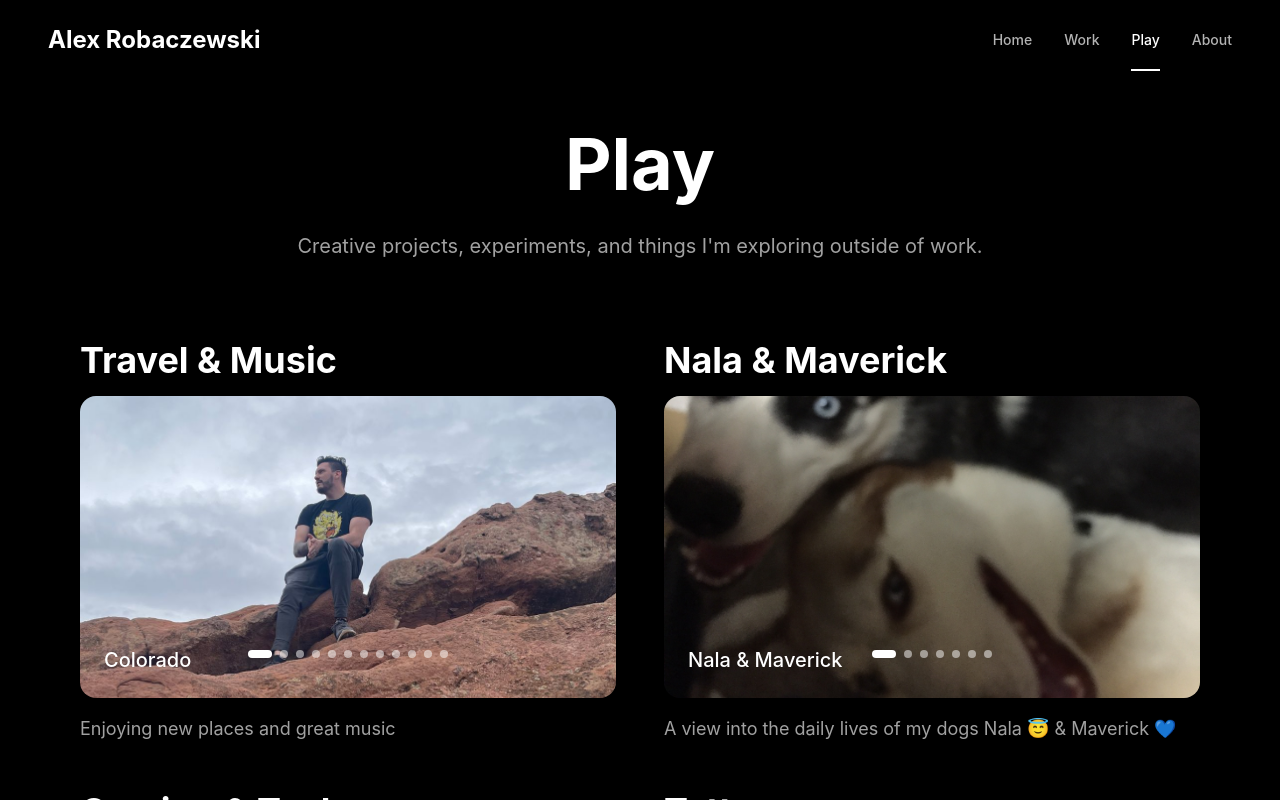
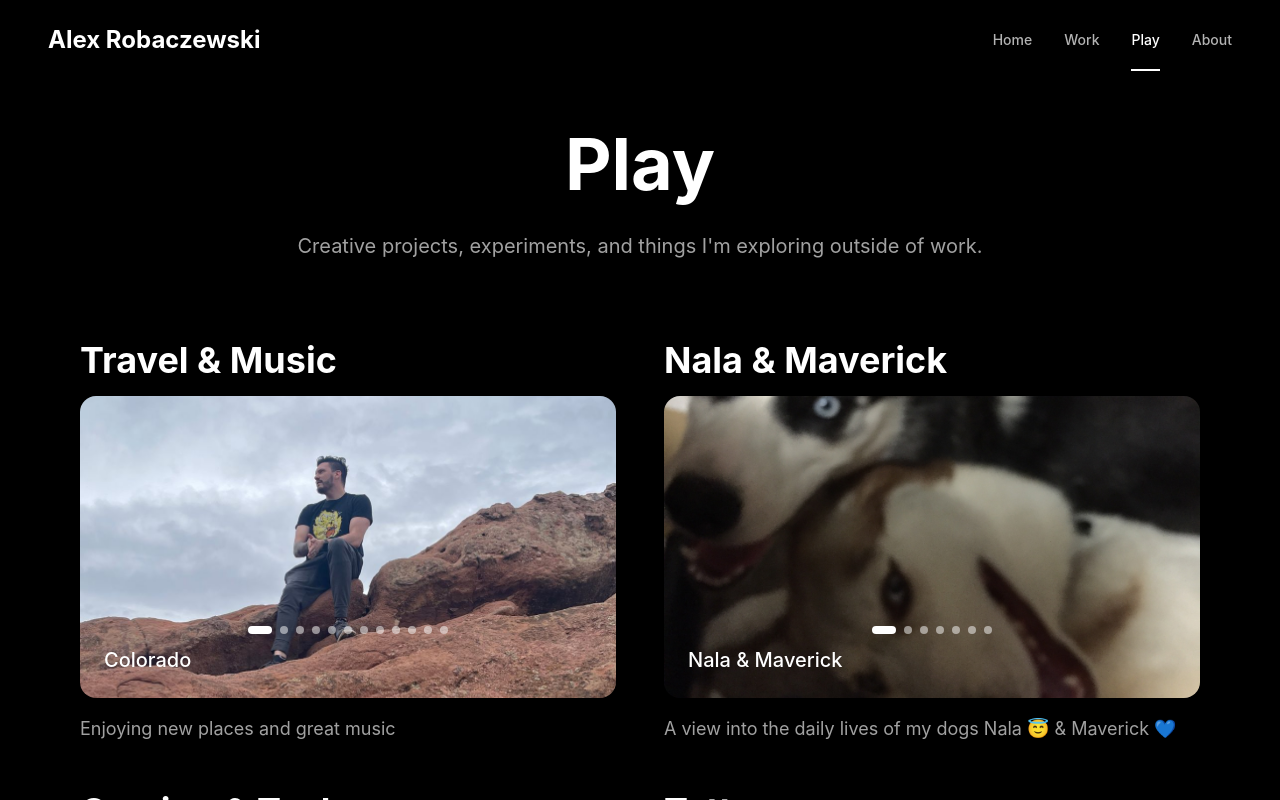
Before and after one commit to Arobaczewski/MyPortfolio, a React (Vite) app: page /play in a window 1280 px wide. Built offline with nearby package versions, Linux system fonts and the light colour scheme.

Commit message:
Add files via upload

```diff
--- a/src/Pages/PlayPage.tsx
+++ b/src/Pages/PlayPage.tsx
@@ -1,5 +1,6 @@
 import { useEffect, useState } from 'react';
-import { motion, AnimatePresence } from 'framer-motion';
+import { motion, AnimatePresence, useMotionValue } from 'framer-motion';
+import type { PanInfo } from 'framer-motion';
 import { PageTransition } from '../Components/Layout/PageTransition';
 import { Footer } from '../Components/Layout/Footer';
 
@@ -20,7 +21,6 @@ export const PlayPage = () => {
     document.title = 'Play - Alex Robaczewski';
   }, []);
 
-  // Placeholder items - replace with real content later
   const playItems: PlayItem[] = [
     {
       title: 'Travel & Music',
@@ -149,7 +149,7 @@ export const PlayPage = () => {
   );
 };
 
-// Carousel Card Component
+// Carousel Card Component with Touch Swipe
 interface PlayCardProps {
   item: PlayItem;
   index: number;
@@ -157,6 +157,7 @@ interface PlayCardProps {
 
 const PlayCard = ({ item, index }: PlayCardProps) => {
   const [currentMediaIndex, setCurrentMediaIndex] = useState(0);
+  const x = useMotionValue(0);
 
   const nextMedia = () => {
     setCurrentMediaIndex((prev) => (prev + 1) % item.media.length);
@@ -164,6 +165,19 @@ const PlayCard = ({ item, index }: PlayCardProps) => {
 
   const prevMedia = () => {
     setCurrentMediaIndex((prev) => (prev - 1 + item.media.length) % item.media.length);
+  };
+
+  // Handle swipe/drag end
+  const handleDragEnd = (event: MouseEvent | TouchEvent | PointerEvent, info: PanInfo) => {
+    const swipeThreshold = 50; // pixels
+
+    if (info.offset.x > swipeThreshold) {
+      // Swiped right - go to previous
+      prevMedia();
+    } else if (info.offset.x < -swipeThreshold) {
+      // Swiped left - go to next
+      nextMedia();
+    }
   };
 
   const hasMultipleMedia = item.media.length > 1;
@@ -181,43 +195,48 @@ const PlayCard = ({ item, index }: PlayCardProps) => {
         {item.title}
       </h2>
 
-      {/* Media Carousel */}
+      {/* Media Carousel with Touch Swipe */}
       <div className="relative overflow-hidden rounded-2xl mb-4 bg-neutral-900 aspect-video group">
-        {/* Media Content */}
+        {/* Media Content - Swipeable */}
         <AnimatePresence mode="wait">
+          <motion.div
+            key={currentMediaIndex}
+            drag={hasMultipleMedia ? "x" : false}
+            dragConstraints={{ left: 0, right: 0 }}
+            dragElastic={0.2}
+            onDragEnd={handleDragEnd}
+            style={{ x }}
+            className="w-full h-full touch-pan-y"
+            initial={{ opacity: 0 }}
+            animate={{ opacity: 1, x: 0 }}
+            exit={{ opacity: 0 }}
+            transition={{ duration: 0.3 }}
+          >
             {currentMedia.type === 'image' ? (
-            <motion.img
-              key={currentMediaIndex}
+              <img
                 src={currentMedia.src}
                 alt={currentMedia.caption}
-              className="w-full h-full object-cover"
-              initial={{ opacity: 0 }}
-              animate={{ opacity: 1 }}
-              exit={{ opacity: 0 }}
-              transition={{ duration: 0.3 }}
+                className="w-full h-full object-cover pointer-events-none select-none"
+                draggable={false}
               />
             ) : (
-            <motion.video
-              key={currentMediaIndex}
+              <video
                 src={currentMedia.src}
                 className="w-full h-full object-cover"
                 autoPlay
                 loop
                 controls
                 playsInline
-              initial={{ opacity: 0 }}
-              animate={{ opacity: 1 }}
-              exit={{ opacity: 0 }}
-              transition={{ duration: 0.3 }}
               />
             )}
+          </motion.div>
         </AnimatePresence>
 
         {/* Caption Overlay */}
         <AnimatePresence mode="wait">
           <motion.div
             key={currentMediaIndex}
-            className="absolute bottom-0 left-0 right-50 p-4 sm:p-6"
+            className="absolute bottom-0 left-0 right-0 p-4 sm:p-6 pointer-events-none"
             initial={{ opacity: 0, y: 20 }}
             animate={{ opacity: 1, y: 0 }}
             exit={{ opacity: 0, y: 20 }}
@@ -229,13 +248,13 @@ const PlayCard = ({ item, index }: PlayCardProps) => {
           </motion.div>
         </AnimatePresence>
 
-        {/* Navigation Arrows */}
+        {/* Navigation Arrows - Desktop Only */}
         {hasMultipleMedia && (
           <>
             {/* Previous Button */}
             <button
               onClick={prevMedia}
-              className="absolute left-4 top-1/2 -translate-y-1/2 w-10 h-10 bg-black/50 hover:bg-black/70 rounded-full flex items-center justify-center opacity-0 group-hover:opacity-100 transition-opacity duration-300 z-10"
+              className="hidden md:flex absolute left-4 top-1/2 -translate-y-1/2 w-10 h-10 bg-black/50 hover:bg-black/70 rounded-full items-center justify-center opacity-0 group-hover:opacity-100 transition-opacity duration-300 z-10"
               aria-label="Previous media"
             >
               <svg
@@ -253,7 +272,7 @@ const PlayCard = ({ item, index }: PlayCardProps) => {
             {/* Next Button */}
             <button
               onClick={nextMedia}
-              className="absolute right-4 top-1/2 -translate-y-1/2 w-10 h-10 bg-black/50 hover:bg-black/70 rounded-full flex items-center justify-center opacity-0 group-hover:opacity-100 transition-opacity duration-300 z-10"
+              className="hidden md:flex absolute right-4 top-1/2 -translate-y-1/2 w-10 h-10 bg-black/50 hover:bg-black/70 rounded-full items-center justify-center opacity-0 group-hover:opacity-100 transition-opacity duration-300 z-10"
               aria-label="Next media"
             >
               <svg
@@ -269,7 +288,7 @@ const PlayCard = ({ item, index }: PlayCardProps) => {
             </button>
 
             {/* Dots Indicator */}
-            <div className="absolute bottom-10 left-1/2 -translate-x-1/2 flex gap-2 z-10">
+            <div className="absolute bottom-16 left-1/2 -translate-x-1/2 flex gap-2 z-10">
               {item.media.map((_, i) => (
                 <button
                   key={i}
```
Lines whose indentation alone changed are shown as unchanged.
